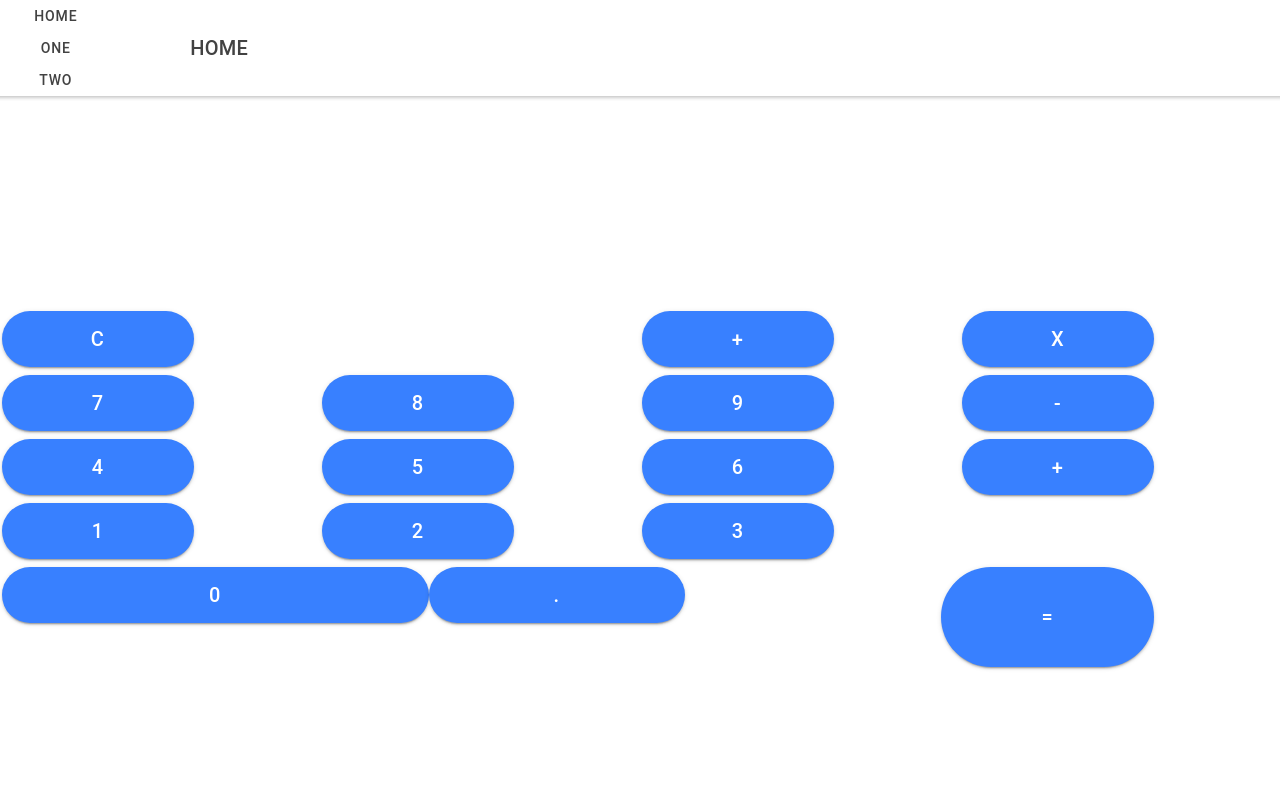
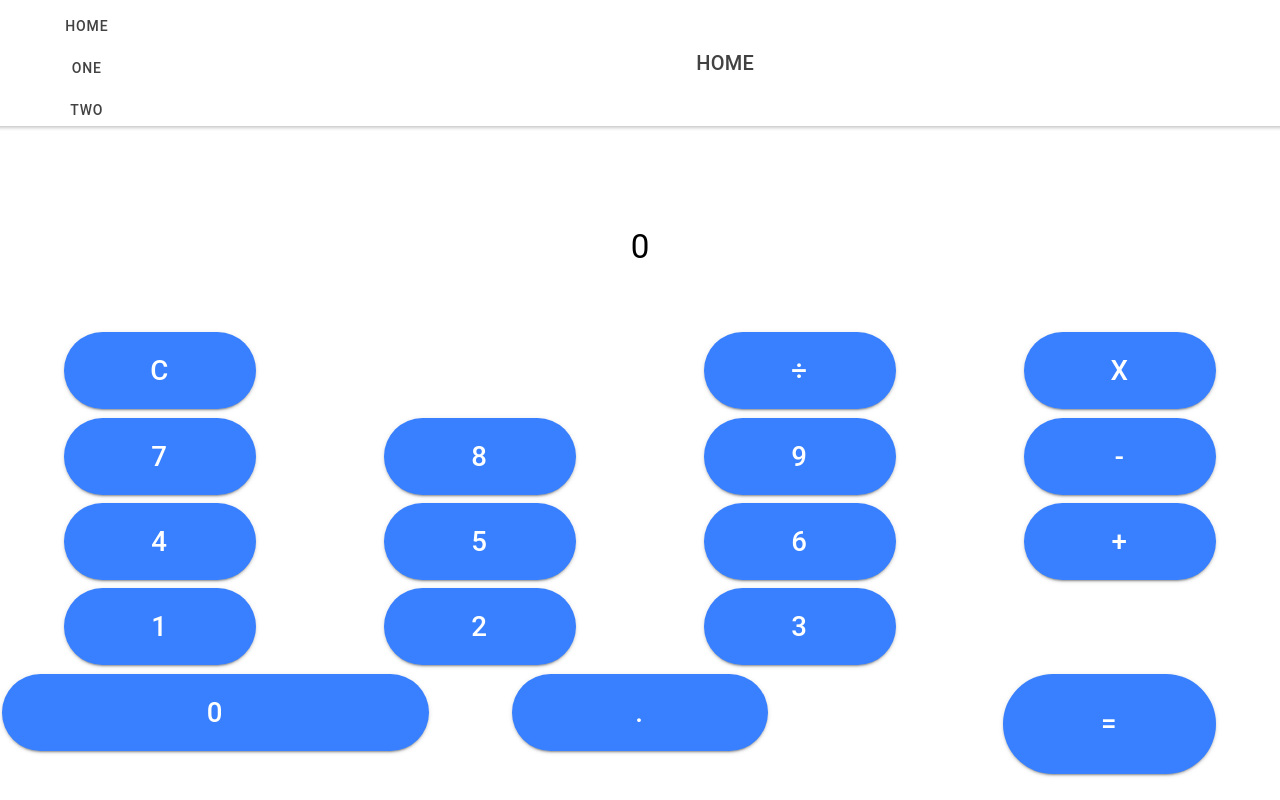
Before and after one commit to mohammedalsomali/CalculatorApp, a React (Create React App) app: page /home in a window 1280 px wide. Built offline with nearby package versions, Linux system fonts and the light colour scheme.

Commit message:
i dont know whats going on

```diff
--- a/src/pages/Calculator.tsx
+++ b/src/pages/Calculator.tsx
@@ -1,10 +1,31 @@
 import { IonButton,  IonButtons, IonContent, IonHeader, IonGrid, IonMenuButton, IonPage, IonTitle, IonToolbar, IonCol, IonRow } from '@ionic/react';
+import { useState } from 'react';
 import { useParams } from 'react-router';
 import ExploreContainer from '../components/ExploreContainer';
 import './calculator.css'
 
 
 const Calc: React.FC = () => {
+    const [ displayvalue, setdisplayvalue ]= useState([0]);
+    const [ results, setresults] = useState(0)
+
+    function reinitiize(){
+      setdisplayvalue([0])
+    }
+
+    function CalcDisplay(BtnValue){
+      // let temp = 0;
+      // if (isNaN(BtnValue) == false){
+      //     temp = temp + parseInt(BtnValue)
+      // }
+
+
+      // if (BtnValue == '')
+
+      setdisplayvalue(oldArray => [...oldArray, BtnValue ]);
+    }
+
+
     return (
 
 
@@ -13,76 +34,78 @@ const Calc: React.FC = () => {
 
         <IonContent fullscreen>
 
-          <div style={{ 'height': '30%' }}>
+          <div style={{ 'height': '30%', 'justifyContent': 'center', 'alignContent': 'center' }}>
+            <div  style={{ 'height': '30%'}}>  </div>
 
+            <div style={{ 'height': '30%'}}> {displayvalue} </div>
           </div>
           <IonGrid >
             <IonRow>
               <IonCol>
-                <IonButton shape='round' size='large' > C </IonButton>
+                <IonButton shape='round' size='large' onClick={reinitiize}> C </IonButton>
               </IonCol>
               <IonCol>
               </IonCol>
               <IonCol>
-                <IonButton shape='round' size='large'> + </IonButton>
+                <IonButton shape='round' size='large' onClick={() => CalcDisplay('÷')}> ÷ </IonButton>
               </IonCol>
               <IonCol>
-                <IonButton shape='round' size='large'> x </IonButton>
+                <IonButton shape='round' size='large' onClick={() => CalcDisplay('x')}> x </IonButton>
               </IonCol>
             </IonRow>
             <IonRow>
               <IonCol>
-                <IonButton shape='round' size='large' > 7 </IonButton>
+                <IonButton shape='round' size='large' onClick={() => CalcDisplay(7)}> 7 </IonButton>
               </IonCol>
               <IonCol>
-                <IonButton shape='round' size='large'> 8 </IonButton>
+                <IonButton shape='round' size='large' onClick={() => CalcDisplay(8)}> 8 </IonButton>
 
               </IonCol>
               <IonCol>
-                <IonButton shape='round' size='large'> 9 </IonButton>
+                <IonButton shape='round' size='large' onClick={() => CalcDisplay(9)}> 9 </IonButton>
               </IonCol>
               <IonCol>
-                <IonButton shape='round' size='large'> - </IonButton>
+                <IonButton shape='round' size='large' onClick={() => CalcDisplay('-')}> - </IonButton>
               </IonCol>
             </IonRow>
             <IonRow>
               <IonCol>
-                <IonButton shape='round' size='large' > 4 </IonButton>
+                <IonButton shape='round' size='large' onClick={() => CalcDisplay(4)}> 4 </IonButton>
               </IonCol>
               <IonCol>
-              <IonButton shape='round' size='large'> 5 </IonButton>
+              <IonButton shape='round' size='large' onClick={() => CalcDisplay(5)}> 5 </IonButton>
 
               </IonCol>
               <IonCol>
-                <IonButton shape='round' size='large'> 6 </IonButton>
+                <IonButton shape='round' size='large' onClick={() => CalcDisplay(6)}> 6 </IonButton>
               </IonCol>
               <IonCol>
-                <IonButton shape='round' size='large'> + </IonButton>
+                <IonButton shape='round' size='large' onClick={() => CalcDisplay('+')}> + </IonButton>
               </IonCol>
             </IonRow>
             <IonRow id='secondrow'>
               <IonCol>
-                <IonButton shape='round' size='large' > 1 </IonButton>
+                <IonButton shape='round' size='large' onClick={() => CalcDisplay(1)}> 1 </IonButton>
               </IonCol>
               <IonCol>
-                <IonButton shape='round' size='large'> 2 </IonButton>
+                <IonButton shape='round' size='large'onClick={() => CalcDisplay(3)}> 2 </IonButton>
               </IonCol>
               <IonCol>
-                <IonButton shape='round' size='large'> 3 </IonButton>
+                <IonButton shape='round' size='large' onClick={() => CalcDisplay(3)}> 3 </IonButton>
               </IonCol>
             </IonRow>
             <IonRow >
 
               <IonCol>
-                <IonButton id='zerobtn' shape='round' size='large' > 0 </IonButton>
+                <IonButton id='zerobtn' shape='round' size='large' onClick={() => CalcDisplay(0)}> 0 </IonButton>
               </IonCol>
 
               <IonCol>
-                <IonButton shape='round' size='large'> . </IonButton>
+                <IonButton shape='round' size='large' onClick={() => CalcDisplay('.')}> . </IonButton>
               </IonCol>
 
               <IonCol id='resutlscol'>
-                <IonButton id='resultsbtn' shape='round' size='large'> = </IonButton>
+                <IonButton id='resultsbtn' shape='round' size='large' > = </IonButton>
               </IonCol>
 
             </IonRow>
--- a/src/pages/calculator.css
+++ b/src/pages/calculator.css
@@ -1,6 +1,7 @@
 ion-button {
     width: 60%;
-    -height: 50%;
+    -height: 90%;
+    font-size: larger;
 
 }
 #zerobtn {
@@ -10,12 +11,22 @@ ion-button {
 
 }
 
+div {
+
+    align-items: center;
+    font-size: larger;
+    overflow-y: scroll;
+
+    text-align: center;
+}
 
 
 ion-grid {
     --ion-grid-padding: 0;
     --ion-grid-column-padding: 0;
     --ion-grid-row-padding: 0;
+
+
 
 }
 
@@ -24,7 +35,7 @@ ion-grid {
     padding-left: 20%;
     width: 70%;
 
-    /* float: right; */
+
 }
 
 #resutlscol {
--- a/tsconfig.json
+++ b/tsconfig.json
@@ -10,7 +10,7 @@
     "skipLibCheck": true,
     "esModuleInterop": true,
     "allowSyntheticDefaultImports": true,
-    "strict": true,
+    "strict": false,
     "forceConsistentCasingInFileNames": true,
     "noFallthroughCasesInSwitch": true,
     "module": "esnext",
```
